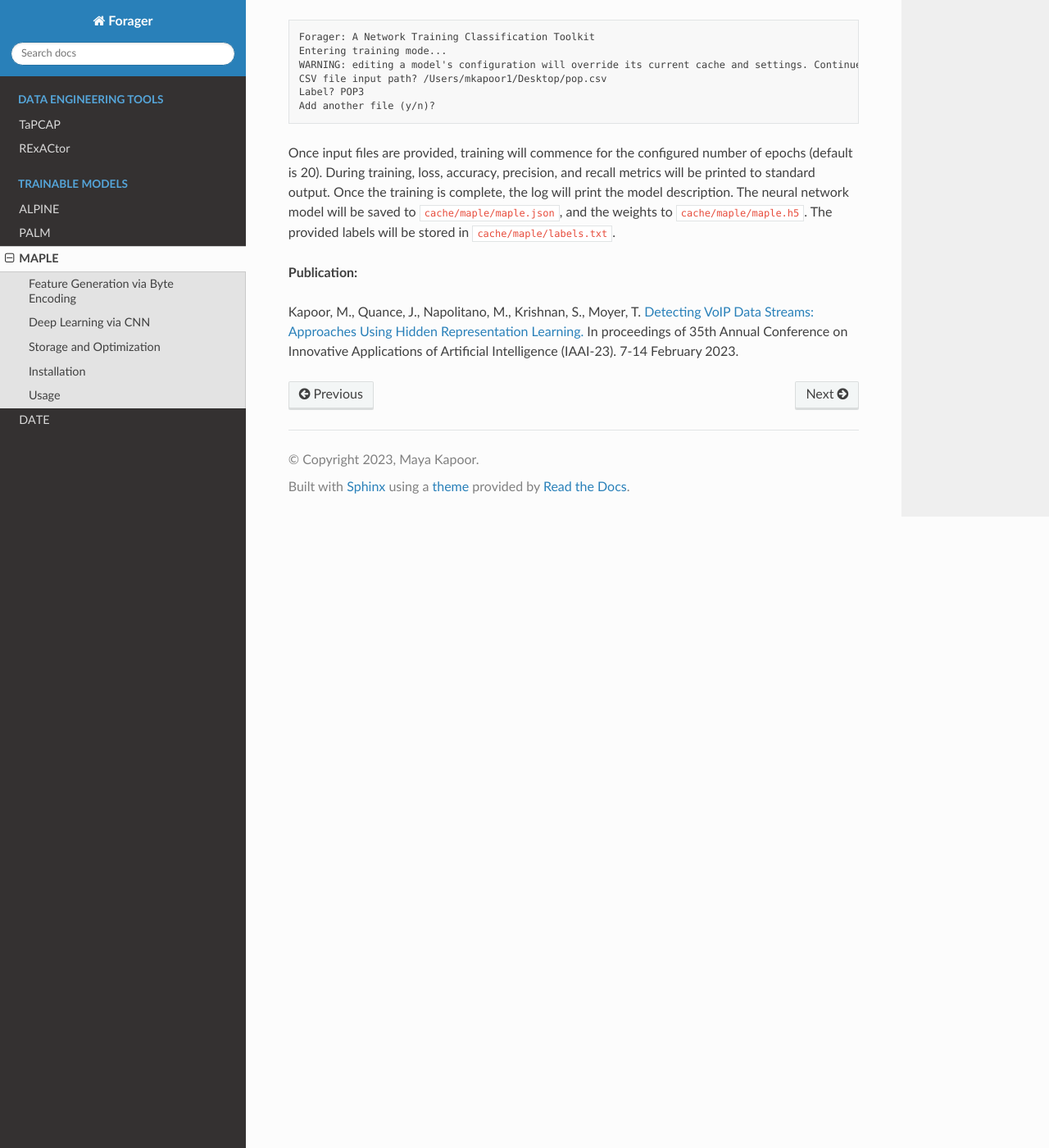
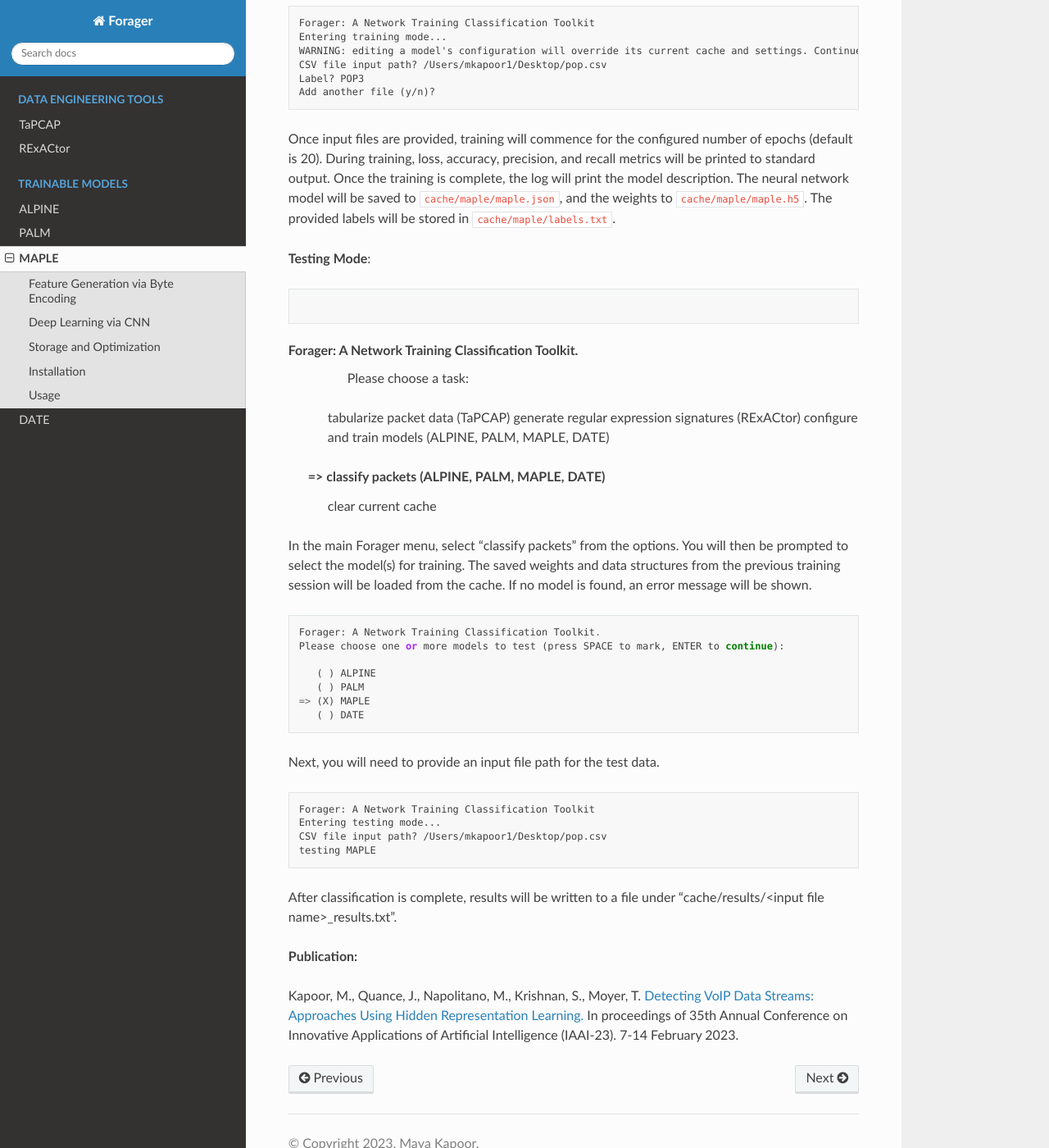
Before and after one commit to mayakapoor/forager, a Sphinx documentation site: the page built from docs/maple.rst, in a window 1280 px wide and 1400 px high, scrolled down 2244 px. Shown: the whole window at 82% size. Built offline with Sphinx 7.4.7 and the Read the Docs theme 2.0.0, drawn with Linux system fonts in a browser that asks for light colours; some of the changed text lies outside the part shown.

Commit message:
adding doc changes

```diff
--- a/docs/maple.rst
+++ b/docs/maple.rst
@@ -109,6 +108,46 @@
 to ``cache/maple/maple.json``, and the weights to ``cache/maple/maple.h5``. The
 provided labels will be stored in ``cache/maple/labels.txt``.
 
+**Testing Mode**:
+
+.. code-block::
+
+Forager: A Network Training Classification Toolkit.
+        Please choose a task:
+
+     tabularize packet data (TaPCAP)
+     generate regular expression signatures (RExACtor)
+     configure and train models (ALPINE, PALM, MAPLE, DATE)
+  => classify packets (ALPINE, PALM, MAPLE, DATE)
+     clear current cache
+
+In the main Forager menu, select "classify packets" from the options. You will
+then be prompted to select the model(s) for training. The saved weights and
+data structures from the previous training session will be loaded from the cache.
+If no model is found, an error message will be shown.
+
+.. code-block::
+
+  Forager: A Network Training Classification Toolkit.
+  Please choose one or more models to test (press SPACE to mark, ENTER to continue):
+
+     ( ) ALPINE
+     ( ) PALM
+  => (X) MAPLE
+     ( ) DATE
+
+Next, you will need to provide an input file path for the test data.
+
+.. code-block::
+
+  Forager: A Network Training Classification Toolkit
+  Entering testing mode...
+  CSV file input path? /Users/mkapoor1/Desktop/pop.csv
+  testing MAPLE
+
+After classification is complete, results will be written to a file under
+"cache/results/<input file name>_results.txt".
+
 **Publication:**
 
 Kapoor, M., Quance, J., Napolitano, M., Krishnan, S., Moyer, T.
--- a/docs/tapcap.rst
+++ b/docs/tapcap.rst
@@ -32,6 +31,7 @@
 **CLI:**
 
 .. code-block::
+
     tapcap
 
 **source file:**
--- a/setup.py
+++ b/setup.py
@@ -5,7 +5,7 @@
 
 setuptools.setup(
     name = "forager-toolkit",
-    version = "1.9",
+    version = "1.0.0",
     author = "Maya Kapoor",
     author_email = "mkapoor1@uncc.edu",
     description = "A network traffic classification toolkit",
```
Also changed, not shown: other parts of docs/maple.rst (+1 -2 lines), other parts of docs/tapcap.rst (+5 -6 lines), docs/alpine.rst (+41 -2 lines), docs/date.rst (+40 -2 lines), docs/palm.rst (+41 -2 lines), docs/rexactor.rst (+3 -5 lines), 1 other file.
